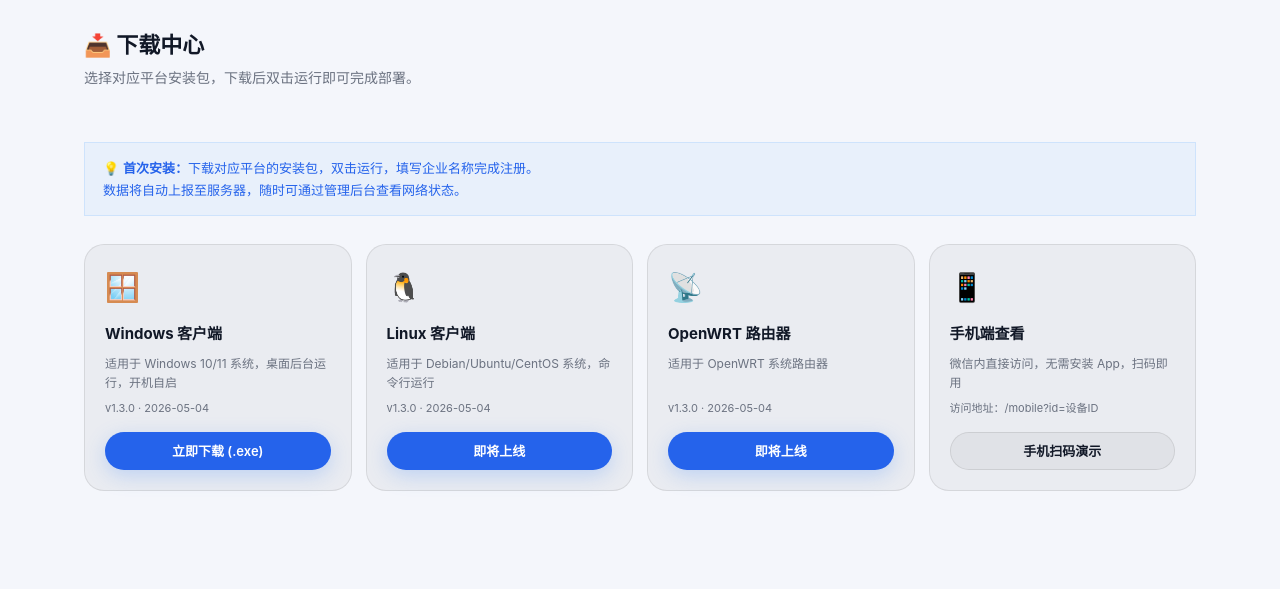
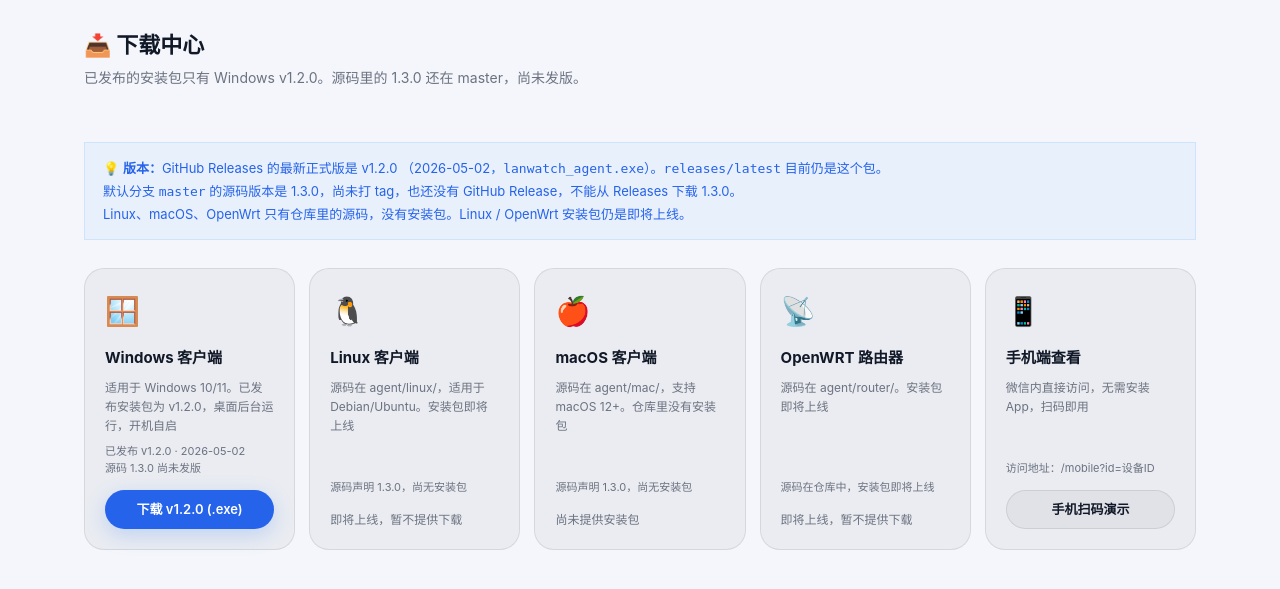
Before and after one commit to cnchaoge/lanwatch_agent, a FastAPI app: page /download.html in a window 1280 px wide. Shown: the part 60-649 px from the top of the page. Run offline with FastAPI, Linux system fonts and the light colour scheme.

Commit message:
对齐文档、CI 和打包路径，暂不发版 (#1)
CI 改为监听 master。Windows 打包入口改为 setup/build_spec.spec。
版本测试和 FastAPI metadata 与 version.py 的 1.3.0 对齐。
文档去掉已删除的服务端 SNMP 轮询和 LLDP/CDP 自动发现宣传，并写明 1.3.0 尚未打 tag。

Co-authored-by: Cursor Agent <cursoragent@cursor.com>
Co-authored-by: cnchaoge <cnchaoge@users.noreply.github.com>

```diff
--- a/agent/linux/lanwatch_agent_linux.py
+++ b/agent/linux/lanwatch_agent_linux.py
@@ -1,10 +1,10 @@
 #!/usr/bin/env python3
 """
-lanwatch_agent - 企业网络监控客户端（Linux / Ubuntu 专用版）v0.5
+lanwatch_agent - 企业网络监控客户端（Linux / Ubuntu 专用版）v1.3.0
 支持 Ubuntu / Debian 系统
 
 依赖安装：
-  pip install pystray pillow pyyaml
+  pip install pystray pillow
 
 运行方式：
   python3 lanwatch_agent_linux.py
@@ -12,7 +12,7 @@ lanwatch_agent - 企业网络监控客户端（Linux / Ubuntu 专用版）v0.5
 Linux 打包：
   pyinstaller --onefile --name lanwatch_agent lanwatch_agent_linux.py
 """
-__version__ = "1.2.0"
+__version__ = "1.3.0"
 
 import os
 import sys
--- a/server/api/topology_api.py
+++ b/server/api/topology_api.py
@@ -1,4 +1,7 @@
-"""拓扑管理 API：触发发现、查询拓扑、节点/链路管理"""
+"""拓扑管理 API：查询已上报的拓扑、节点/链路管理。
+
+服务端不再提供 LLDP / CDP / SNMP 自动发现。
+"""
 import logging
 from fastapi import APIRouter, Query, HTTPException
 from typing import Optional
--- a/server/main.py
+++ b/server/main.py
@@ -21,6 +21,7 @@ from api.propagation_api import router as propagation_router
 from api.admin_api import router as admin_router
 from api.targets import router as targets_router
 from web import register_web
+from version import version as APP_VERSION
 from modules.scheduler import scheduler
 from modules.dataretention import run_cleanup, get_retention_info, start_cleanup_scheduler, stop_cleanup_scheduler
 from modules.watchdog import start_watchdog, stop_watchdog
@@ -45,7 +46,7 @@ async def lifespan(app: FastAPI):
     logger.info("探测调度器已停止")
 
 
-app = FastAPI(title="Lanwatch", version="1.0.0", description="企业网络监控平台 - 服务端 API", lifespan=lifespan)
+app = FastAPI(title="Lanwatch", version=APP_VERSION, description="企业网络监控平台 - 服务端 API", lifespan=lifespan)
 
 import time
 
@@ -107,13 +108,14 @@ app.include_router(wizard_router, prefix="/api")
 app.include_router(propagation_router, prefix="/api")
 app.include_router(admin_router, prefix="/api")
 app.include_router(targets_router, prefix="/api")   # 必须在 admin_router 之后，避免 /api/admin/targets 被 /{agent_id}/targets 拦截
-app.include_router(probe_router, prefix="/api")    # /report /offline /diag 等 Agent 上报端点
-
 
 @app.get("/api/version")
 async def api_version():
+    # 必须写在 probe_router 的 /{agent_id} 之前，否则 /api/version 会被当成设备 ID。
     from version import get_version_info
     return get_version_info()
+
+app.include_router(probe_router, prefix="/api")    # /report /offline /diag 等 Agent 上报端点
 
 register_web(app)
 
--- a/server/templates/download.html
+++ b/server/templates/download.html
@@ -30,9 +30,7 @@
   font-size: 13px; color: var(--accent-blue); line-height: 1.7;
   margin-bottom: 28px;
 }
-.platform-grid { display: grid; grid-template-columns: repeat(4, 1fr); gap: 14px; margin-bottom: 32px; }
-@media (max-width: 800px) { .platform-grid { grid-template-columns: repeat(2, 1fr); } }
-@media (max-width: 480px) { .platform-grid { grid-template-columns: 1fr; } }
+.platform-grid { display: grid; grid-template-columns: repeat(auto-fit, minmax(200px, 1fr)); gap: 14px; margin-bottom: 32px; }
 .platform-card {
   background: var(--surface); border: 1px solid var(--border);
   border-radius: var(--radius-lg); padding: 20px;
@@ -43,8 +41,9 @@
 .platform-icon { font-size: 28px; margin-bottom: 4px; }
 .platform-name { font-size: 15px; font-weight: 700; }
 .platform-desc { font-size: 12px; color: var(--muted); flex: 1; line-height: 1.6; }
-.platform-version { font-size: 11px; color: var(--muted); }
+.platform-version { font-size: 11px; color: var(--muted); line-height: 1.5; }
 .platform-link { margin-top: 6px; }
+.platform-note { margin-top: 8px; font-size: 12px; color: var(--muted); line-height: 1.5; }
 .section { margin-top: 40px; }
 .section-title { font-size: 18px; font-weight: 700; margin-bottom: 16px; display: flex; align-items: center; gap: 8px; }
 .param-row { display: flex; gap: 10px; font-size: 13px; line-height: 1.9; margin-bottom: 4px; }
@@ -56,33 +55,43 @@
 <div class="container" style="padding-top:28px;">
   <div class="page-header">
     <h1>📥 下载中心</h1>
-    <p>选择对应平台安装包，下载后双击运行即可完成部署。</p>
+    <p>已发布的安装包只有 Windows v1.2.0。源码里的 1.3.0 还在 master，尚未发版。</p>
   </div>
   <div class="info-note">
-    💡 <strong>首次安装：</strong>下载对应平台的安装包，双击运行，填写企业名称完成注册。<br>
-    数据将自动上报至服务器，随时可通过管理后台查看网络状态。
+    💡 <strong>版本：</strong>GitHub Releases 的最新正式版是
+    <a href="https://github.com/cnchaoge/lanwatch_agent/releases/tag/v1.2.0" target="_blank" rel="noopener">v1.2.0</a>
+    （2026-05-02，<code>lanwatch_agent.exe</code>）。<code>releases/latest</code> 目前仍是这个包。<br>
+    默认分支 <code>master</code> 的源码版本是 1.3.0，尚未打 tag，也还没有 GitHub Release，不能从 Releases 下载 1.3.0。<br>
+    Linux、macOS、OpenWrt 只有仓库里的源码，没有安装包。Linux / OpenWrt 安装包仍是即将上线。
   </div>
   <div class="platform-grid">
     <div class="platform-card">
       <div class="platform-icon">🪟</div>
       <div class="platform-name">Windows 客户端</div>
-      <div class="platform-desc">适用于 Windows 10/11 系统，桌面后台运行，开机自启</div>
-      <div class="platform-version">v1.3.0 · 2026-05-04</div>
-      <a class="btn btn-primary platform-link" href="/client.exe" style="display:block;text-align:center">立即下载 (.exe)</a>
+      <div class="platform-desc">适用于 Windows 10/11。已发布安装包为 v1.2.0，桌面后台运行，开机自启</div>
+      <div class="platform-version">已发布 v1.2.0 · 2026-05-02<br>源码 1.3.0 尚未发版</div>
+      <a class="btn btn-primary platform-link" href="https://github.com/cnchaoge/lanwatch_agent/releases/download/v1.2.0/lanwatch_agent.exe" style="display:block;text-align:center" target="_blank" rel="noopener">下载 v1.2.0 (.exe)</a>
     </div>
     <div class="platform-card">
       <div class="platform-icon">🐧</div>
       <div class="platform-name">Linux 客户端</div>
-      <div class="platform-desc">适用于 Debian/Ubuntu/CentOS 系统，命令行运行</div>
-      <div class="platform-version">v1.3.0 · 2026-05-04</div>
-      <a class="btn btn-primary platform-link" href="https://github.com/cnchaoge/lanwatch_agent/releases" style="display:block;text-align:center" target="_blank">即将上线</a>
+      <div class="platform-desc">源码在 agent/linux/，适用于 Debian/Ubuntu。安装包即将上线</div>
+      <div class="platform-version">源码声明 1.3.0，尚无安装包</div>
+      <div class="platform-note">即将上线，暂不提供下载</div>
+    </div>
+    <div class="platform-card">
+      <div class="platform-icon">🍎</div>
+      <div class="platform-name">macOS 客户端</div>
+      <div class="platform-desc">源码在 agent/mac/，支持 macOS 12+。仓库里没有安装包</div>
+      <div class="platform-version">源码声明 1.3.0，尚无安装包</div>
+      <div class="platform-note">尚未提供安装包</div>
     </div>
     <div class="platform-card">
       <div class="platform-icon">📡</div>
       <div class="platform-name">OpenWRT 路由器</div>
-      <div class="platform-desc">适用于 OpenWRT 系统路由器</div>
-      <div class="platform-version">v1.3.0 · 2026-05-04</div>
-      <a class="btn btn-primary platform-link" href="https://github.com/cnchaoge/lanwatch_agent/releases" style="display:block;text-align:center" target="_blank">即将上线</a>
+      <div class="platform-desc">源码在 agent/router/。安装包即将上线</div>
+      <div class="platform-version">源码在仓库中，安装包即将上线</div>
+      <div class="platform-note">即将上线，暂不提供下载</div>
     </div>
     <div class="platform-card">
       <div class="platform-icon">📱</div>
```
Also changed, not shown: agent/mac/lanwatch_agent_mac.py (+4 -4 lines), docs/API.md (+0 -1 lines), docs/INSTALL.md (+46 -8 lines), server/templates/index.html (+20 -15 lines), server/tests/test_api.py (+9 -9 lines), server/tests/test_version.py (+4 -1 lines), .github/workflows/build.yml, .github/workflows/ci.yml, CHANGELOG.md, README.md, agent/linux/README.md, agent/windows/README.md, server/README.md, 2 other files.
